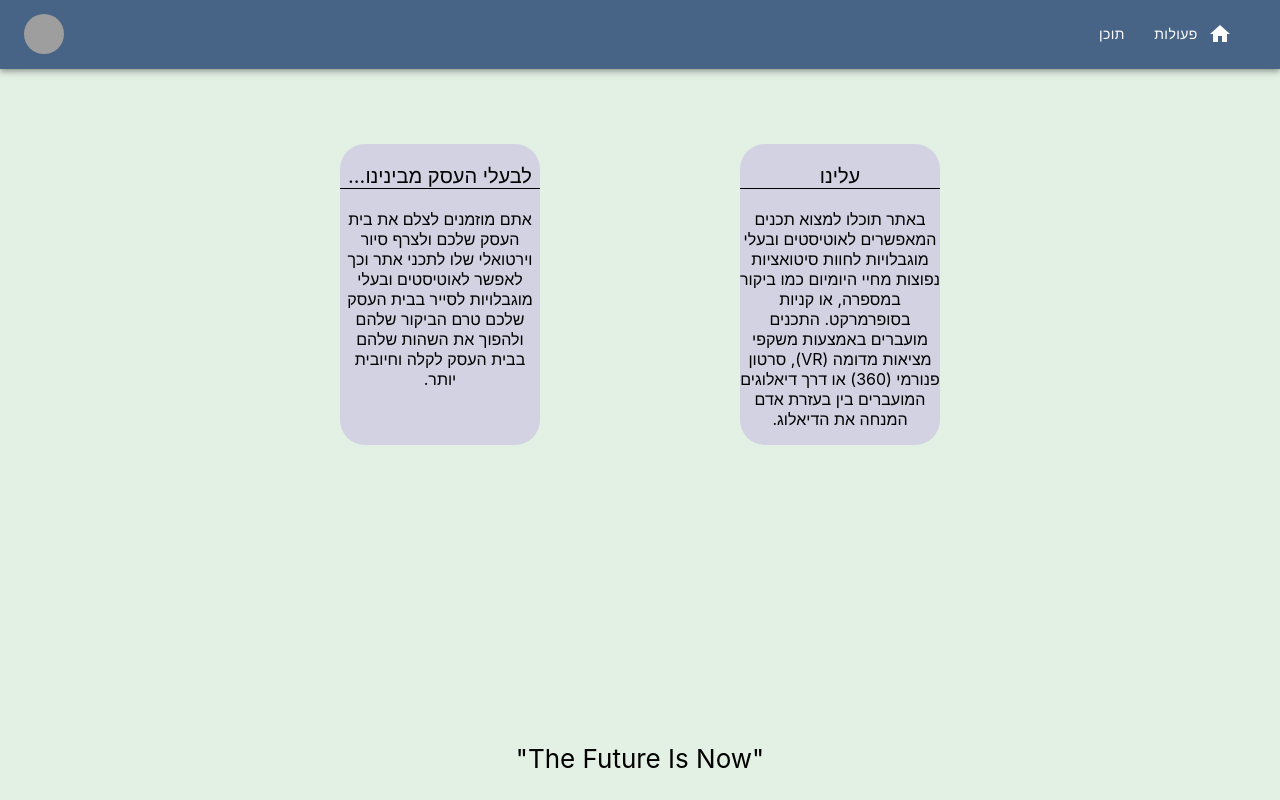
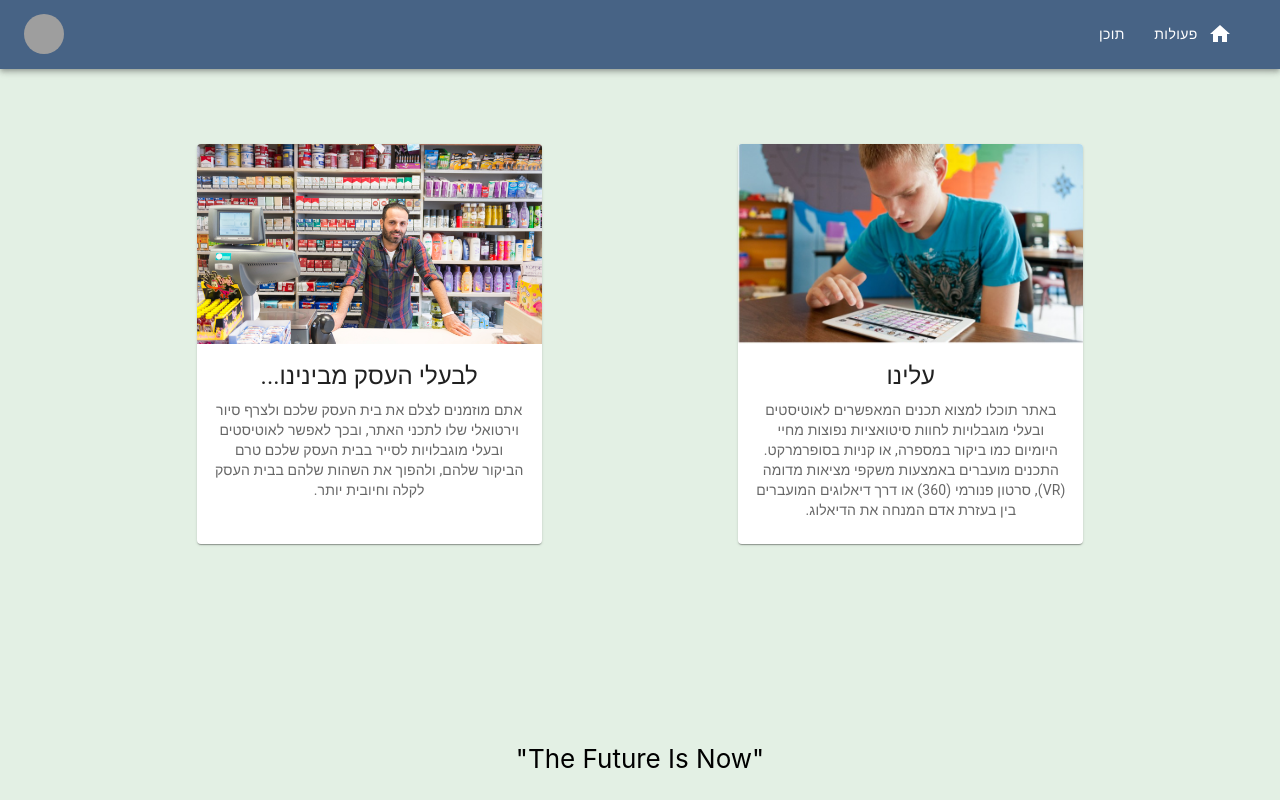
Before and after one commit to ShaharMorad/autisuatsia, a React (Create React App) app: page / in a window 1280 px wide. Built offline with nearby package versions, Linux system fonts and the light colour scheme; grey boxes are pictures that could not be loaded.

Commit message:
final homepage

```diff
--- a/src/components/Home.css
+++ b/src/components/Home.css
@@ -3,16 +3,10 @@
     justify-content: center;
     align-items: top;
     margin-top: 75px;
+    justify-content: space-evenly;
 }
 
-.managers-section {
-    margin-right: 200px;
-    width: 200px;
-    border-radius: 25px;
-    background-color: rgb(210, 210, 226);
-}
-
-.about-us-section {
+.container {
     width: 200px;
     border-radius: 25px;
     background-color: rgb(210, 210, 226);
--- a/src/components/Home.jsx
+++ b/src/components/Home.jsx
@@ -1,37 +1,45 @@
 import'./Home.css';
-import TextField from '@mui/material/TextField';
-import AppBar from '@mui/material/AppBar';
-import { Box } from '@mui/system';
+import Card from '@mui/material/Card';
+import CardContent from '@mui/material/CardContent';
+import CardMedia from '@mui/material/CardMedia';
+import Typography from '@mui/material/Typography';
 
 const Home = () => {
   return (
     <div class="messages">
-        <div class="about-us-section">
-          <p
-          style={{
-            borderBottom: "1px solid",
-            fontSize: "20px"
-          }}>
-             עלינו
-          </p>
-          <p
-          style={{
-            fontSize: "16px"
-          }}>באתר תוכלו למצוא תכנים המאפשרים לאוטיסטים ובעלי מוגבלויות לחוות סיטואציות נפוצות מחיי היומיום כמו ביקור במספרה, או קניות בסופרמרקט.
+        <Card sx={{ maxWidth: 345 }}>
+        <CardMedia
+          component="img"
+          alt="טכנולוגיה שמקרבת"
+          height="200px"
+          image="\images\autism.jpg"
+        />
+        <CardContent>
+          <Typography gutterBottom variant="h5" component="div">
+          עלינו
+          </Typography>
+          <Typography variant="body2" color="text.secondary">
+          באתר תוכלו למצוא תכנים המאפשרים לאוטיסטים ובעלי מוגבלויות לחוות סיטואציות נפוצות מחיי היומיום כמו ביקור במספרה, או קניות בסופרמרקט.
           התכנים מועברים באמצעות משקפי מציאות מדומה (VR), סרטון פנורמי (360) או דרך דיאלוגים המועברים בין בעזרת אדם המנחה את הדיאלוג.
-          </p>
-        </div>
-        <div class="managers-section">
-          <p
-          style={{
-            borderBottom: "1px solid",
-            fontSize: "20px"
-          }}>לבעלי העסק מבינינו...</p>
-          <p
-          style={{
-            fontSize: "16px"
-          }}>אתם מוזמנים לצלם את בית העסק שלכם ולצרף סיור וירטואלי שלו לתכני אתר וכך לאפשר לאוטיסטים ובעלי מוגבלויות לסייר בבית העסק שלכם טרם הביקור שלהם ולהפוך את השהות שלהם בבית העסק לקלה וחיובית יותר.</p>
-        </div>
+          </Typography>
+        </CardContent>
+      </Card>
+      <Card sx={{ maxWidth: 345 }}>
+        <CardMedia
+          component="img"
+          alt="עזרה כפולה"
+          height="200px"
+          image="\images\owner.jpg"
+        />
+        <CardContent>
+          <Typography gutterBottom variant="h5" component="div">
+          לבעלי העסק מבינינו...
+          </Typography>
+          <Typography variant="body2" color="text.secondary">
+          אתם מוזמנים לצלם את בית העסק שלכם ולצרף סיור וירטואלי שלו לתכני האתר, ובכך לאפשר לאוטיסטים ובעלי מוגבלויות לסייר בבית העסק שלכם טרם הביקור שלהם, ולהפוך את השהות שלהם בבית העסק לקלה וחיובית יותר.
+          </Typography>
+        </CardContent>
+      </Card>
         <div class="bottom-bar">
         <p
           style={{
```
Also changed, not shown: public/images/autism.jpg (added), public/images/owner.jpg (added).
